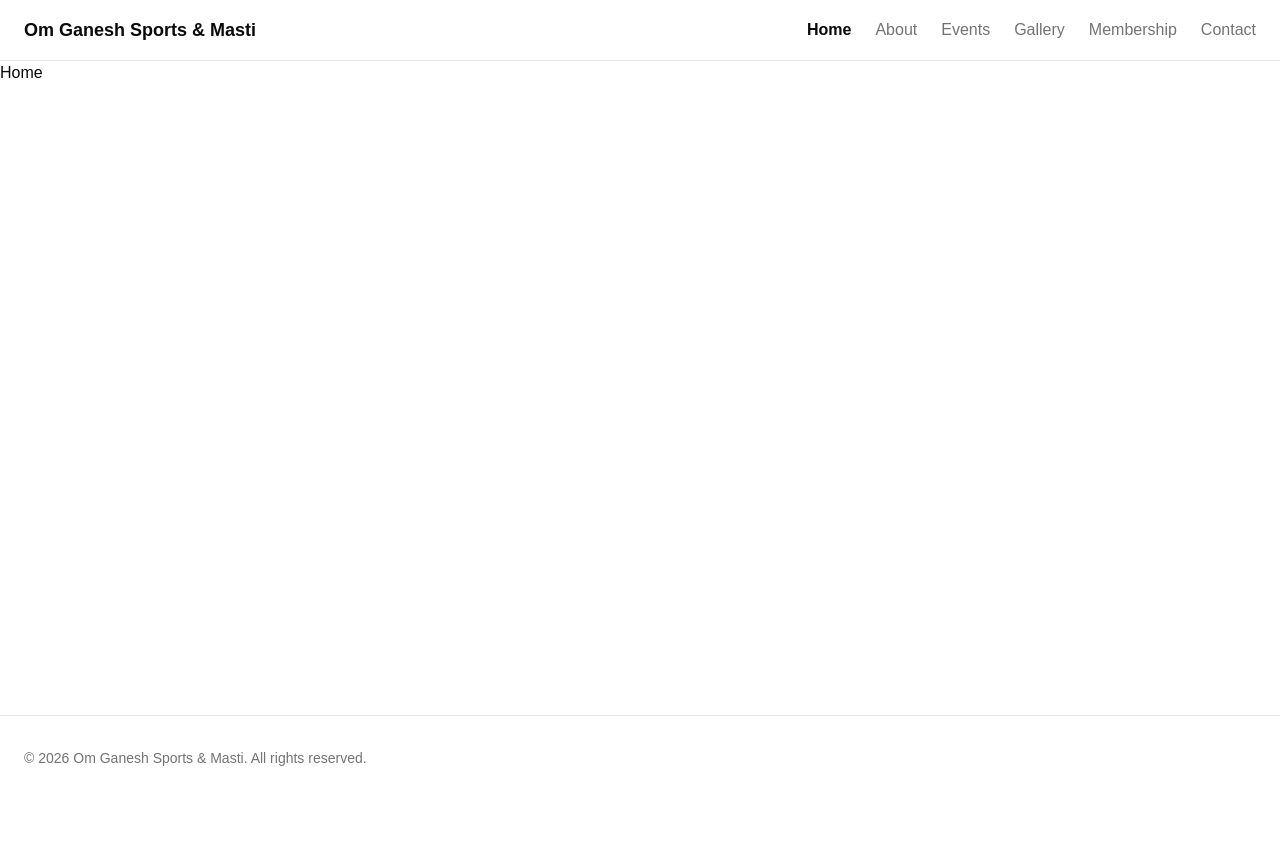
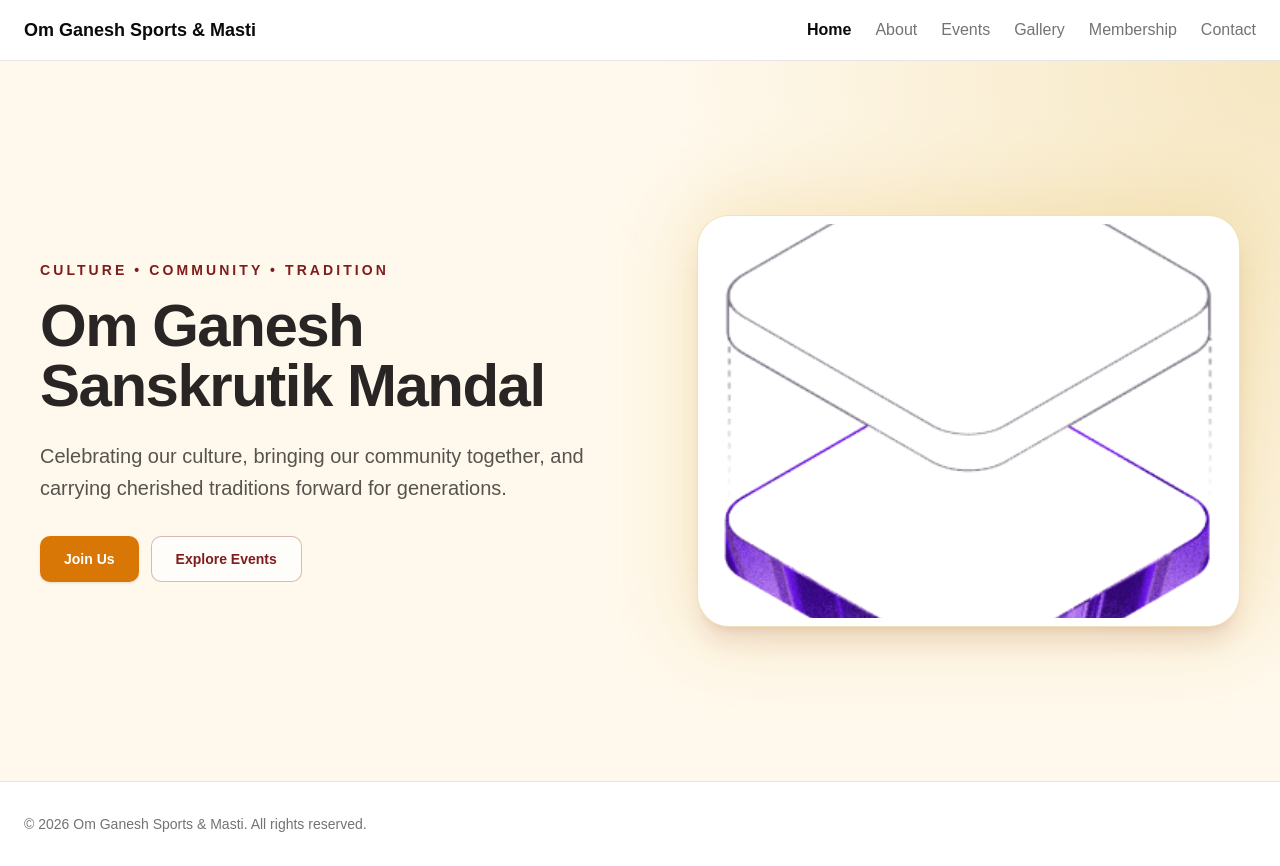
Before and after one commit to NikhilChari/OmGaneshSM, a React (Vite) app in the folder frontend/: page / in a window 1280 px wide. Before the commit the page ends 800 px from the top, so only its background shows below. Built offline with nearby package versions, Linux system fonts and the light colour scheme.

Commit message:
feat: add homepage hero section

```diff
--- a/frontend/src/pages/Home.tsx
+++ b/frontend/src/pages/Home.tsx
@@ -1,5 +1,7 @@
+import HeroSection from '@/components/home/HeroSection'
+
 function Home() {
-  return <h1>Home</h1>
+  return <HeroSection />
 }
 
 export default Home
```
